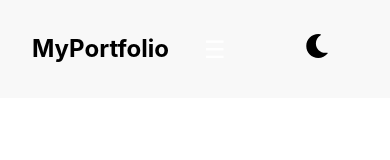
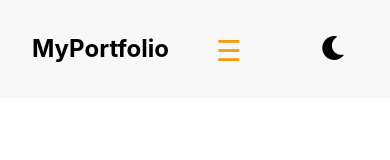
Before and after one commit to syedsaab1303/Portfolio, a React (Vite) app: page / in a window 390 px wide. Shown: the top 160 px of the page. Built offline with nearby package versions, Linux system fonts and the light colour scheme.

Commit message:
Fixed Navbar responsive issue

```diff
--- a/src/components/Navbar.jsx
+++ b/src/components/Navbar.jsx
@@ -42,6 +42,7 @@ const NavLinks = styled.ul`
     width: 100%;
     background: #121212;
     padding: 1rem 0;
+    text-align: center;
   }
 `;
 
@@ -52,12 +53,24 @@ const NavItem = styled.li`
   }
 `;
 
+const ButtonsContainer = styled.div`
+  display: flex;
+  align-items: center;
+  gap: 1rem;
+
+  @media (max-width: 768px) {
+    position: absolute;
+    right: 1rem;
+    top: 1rem;
+  }
+`;
+
 const MenuButton = styled.button`
   display: none;
   background: transparent;
   border: none;
-  color: white;
-  font-size: 1.5rem;
+  color:rgb(243, 156, 18);
+  font-size: 1.8rem;
   cursor: pointer;
 
   @media (max-width: 768px) {
@@ -65,13 +78,13 @@ const MenuButton = styled.button`
   }
 `;
 
+
 const ToggleButton = styled.button`
   background: transparent;
   border: none;
   color: inherit;
   font-size: 1.5rem;
   cursor: pointer;
-  margin-left: 1rem;
 `;
 
 const Navbar = () => {
@@ -105,6 +118,7 @@ const Navbar = () => {
         </NavItem>
       </NavLinks>
 
+      <ButtonsContainer>
         <MenuButton onClick={() => setMenuOpen(!menuOpen)}>
           {menuOpen ? "✖" : "☰"}
         </MenuButton>
@@ -112,6 +126,7 @@ const Navbar = () => {
         <ToggleButton onClick={toggleTheme}>
           {darkMode ? <FaSun /> : <FaMoon />}
         </ToggleButton>
+      </ButtonsContainer>
     </NavbarContainer>
   );
 };
```
Lines whose indentation alone changed are shown as unchanged.
